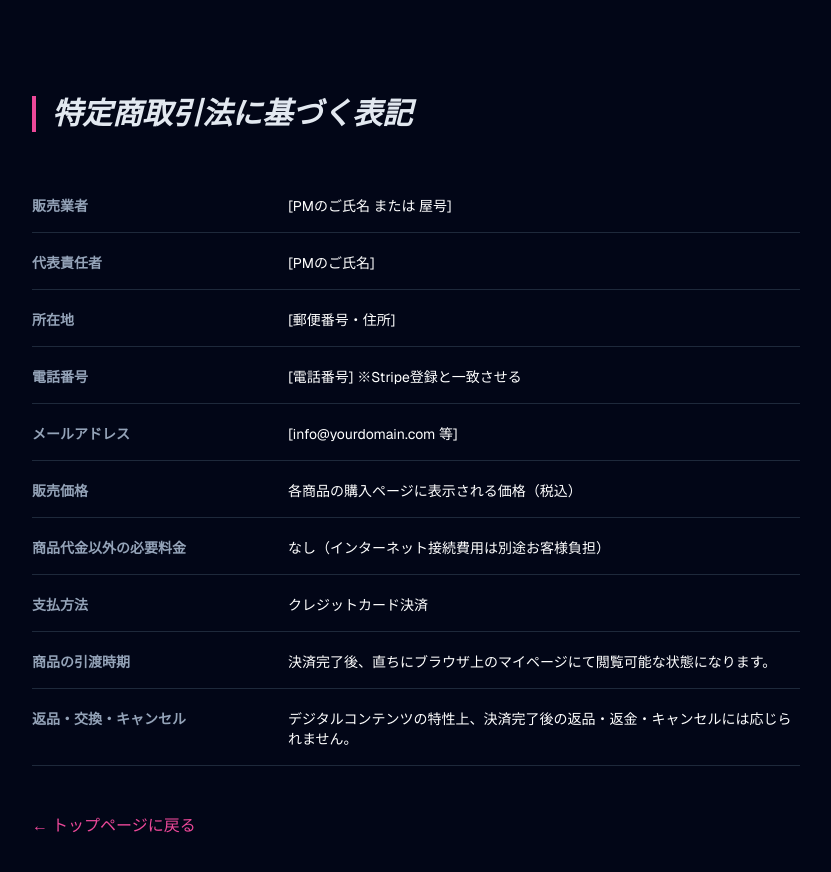
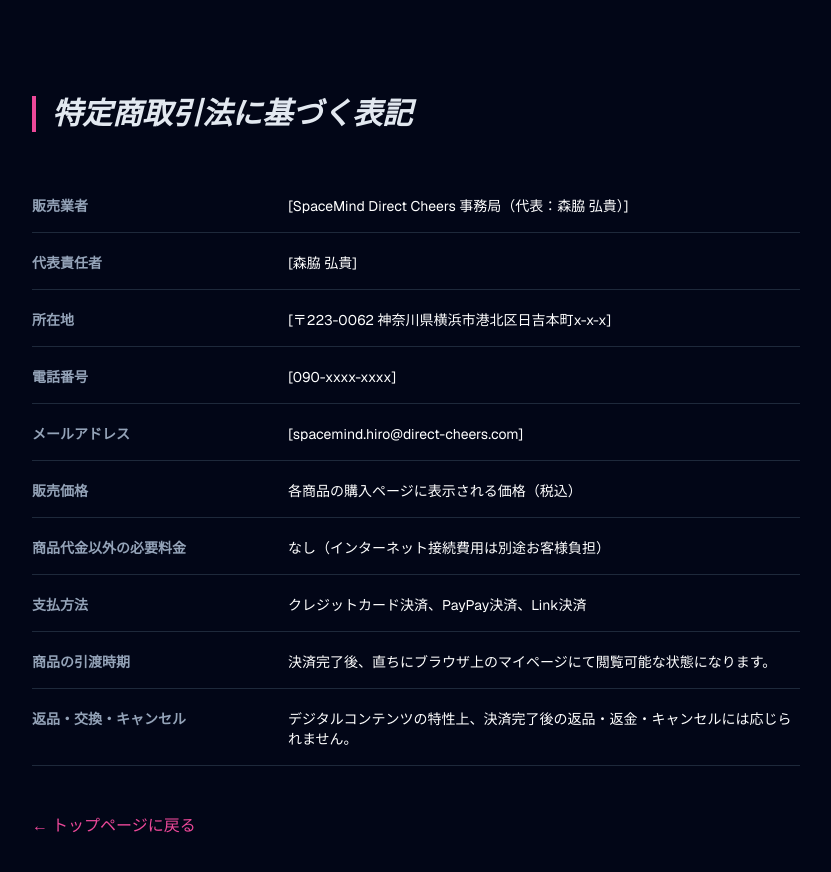
Before and after one commit to spacemindhiro/direct-cheers, a Next.js app: page /law in a window 1280 px wide. Shown: the top 872 px of the page, without its empty margins (224-1055 px from the left). Built offline with nearby package versions, Linux system fonts and the light colour scheme.

Commit message:
law更新

```diff
--- a/app/law/page.tsx
+++ b/app/law/page.tsx
@@ -11,14 +11,14 @@ export default function LawPage() {
         <h1 className="text-3xl font-black mb-12 italic border-l-4 border-pink-500 pl-4 uppercase">特定商取引法に基づく表記</h1>
 
         <div className="space-y-1">
-          <div className={rowStyle}><div className={labelStyle}>販売業者</div><div className={contentStyle}>[PMのご氏名 または 屋号]</div></div>
-          <div className={rowStyle}><div className={labelStyle}>代表責任者</div><div className={contentStyle}>[PMのご氏名]</div></div>
-          <div className={rowStyle}><div className={labelStyle}>所在地</div><div className={contentStyle}>[郵便番号・住所]</div></div>
-          <div className={rowStyle}><div className={labelStyle}>電話番号</div><div className={contentStyle}>[電話番号] ※Stripe登録と一致させる</div></div>
-          <div className={rowStyle}><div className={labelStyle}>メールアドレス</div><div className={contentStyle}>[info@yourdomain.com 等]</div></div>
+          <div className={rowStyle}><div className={labelStyle}>販売業者</div><div className={contentStyle}>[SpaceMind Direct Cheers 事務局（代表：森脇 弘貴）]</div></div>
+          <div className={rowStyle}><div className={labelStyle}>代表責任者</div><div className={contentStyle}>[森脇 弘貴]</div></div>
+          <div className={rowStyle}><div className={labelStyle}>所在地</div><div className={contentStyle}>[〒223-0062 神奈川県横浜市港北区日吉本町x-x-x]</div></div>
+          <div className={rowStyle}><div className={labelStyle}>電話番号</div><div className={contentStyle}>[090-xxxx-xxxx]</div></div>
+          <div className={rowStyle}><div className={labelStyle}>メールアドレス</div><div className={contentStyle}>[spacemind.hiro@direct-cheers.com]</div></div>
           <div className={rowStyle}><div className={labelStyle}>販売価格</div><div className={contentStyle}>各商品の購入ページに表示される価格（税込）</div></div>
           <div className={rowStyle}><div className={labelStyle}>商品代金以外の必要料金</div><div className={contentStyle}>なし（インターネット接続費用は別途お客様負担）</div></div>
-          <div className={rowStyle}><div className={labelStyle}>支払方法</div><div className={contentStyle}>クレジットカード決済</div></div>
+          <div className={rowStyle}><div className={labelStyle}>支払方法</div><div className={contentStyle}>クレジットカード決済、PayPay決済、Link決済</div></div>
           <div className={rowStyle}><div className={labelStyle}>商品の引渡時期</div><div className={contentStyle}>決済完了後、直ちにブラウザ上のマイページにて閲覧可能な状態になります。</div></div>
           <div className={rowStyle}><div className={labelStyle}>返品・交換・キャンセル</div><div className={contentStyle}>デジタルコンテンツの特性上、決済完了後の返品・返金・キャンセルには応じられません。</div></div>
         </div>
```
